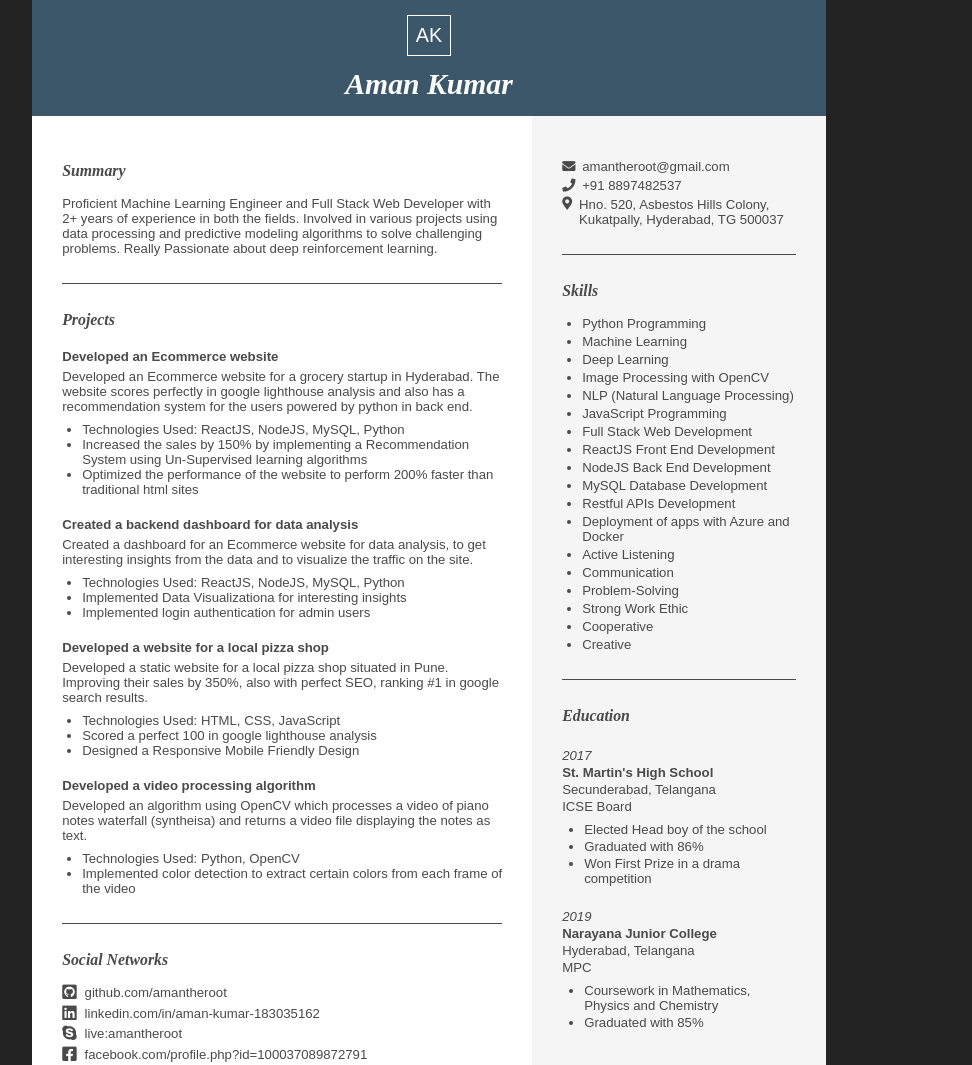
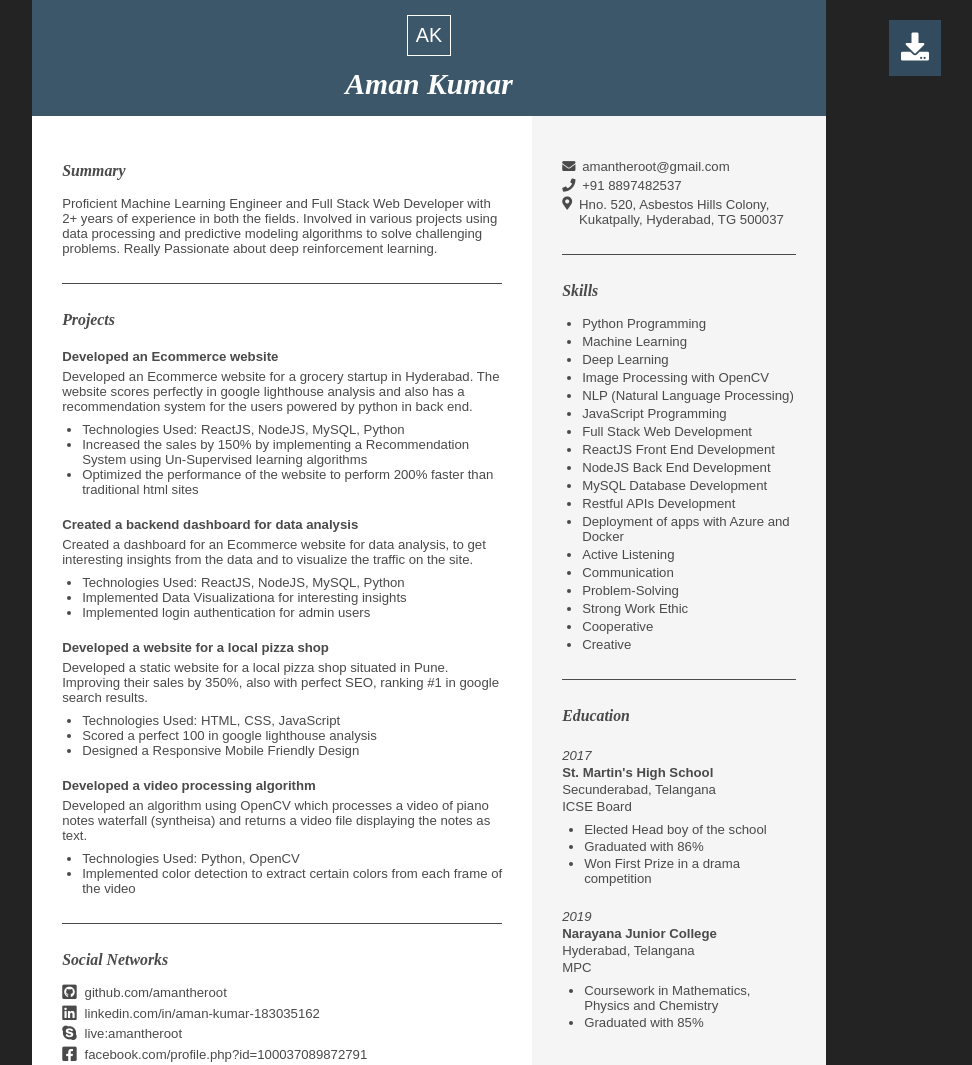
Before and after one commit to amantheroot/resume, a website: page dist/index.html in a window 1280 px wide. Shown: the top 1065 px of the page, without its empty margins (211-1183 px from the left). Drawn offline with Linux system fonts and the light colour scheme.

Commit message:
added pdf download link

```diff
--- a/dist/index.html
+++ b/dist/index.html
@@ -141,6 +141,20 @@
         .education > div {
             margin: 23px 0;
         }
+        .pdf__download {
+            position: fixed;
+            top: 2.5%;
+            right: 10%;
+            font-size: 1.75rem;
+            color: white;
+            background-color: #324B5E;
+            padding: 10px;
+            border: 2px solid #324B5E;
+            transition: background-color 0.5s ease;
+        }
+        .pdf__download:hover {
+            background-color: #425F74;
+        }
     </style>
 </head>
 <body>
@@ -281,5 +295,8 @@
             </section>
         </main>
     </div>
+    <a class="pdf__download" title="Download Resume PDF" href="./Aman_Kumar_Resume.pdf" download>
+        <i class="fa fa-download"></i>
+    </a>
 </body>
 </html>
```
Also changed, not shown: 2 other files.
